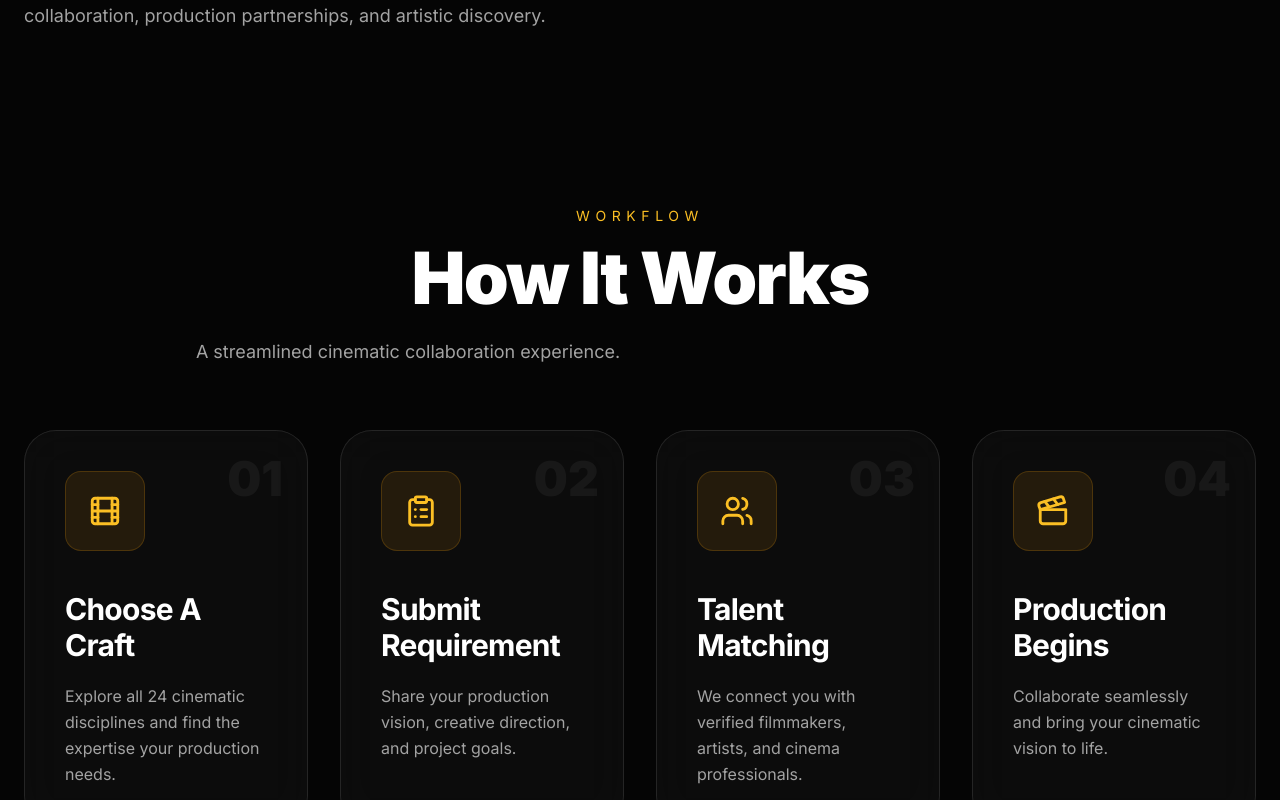
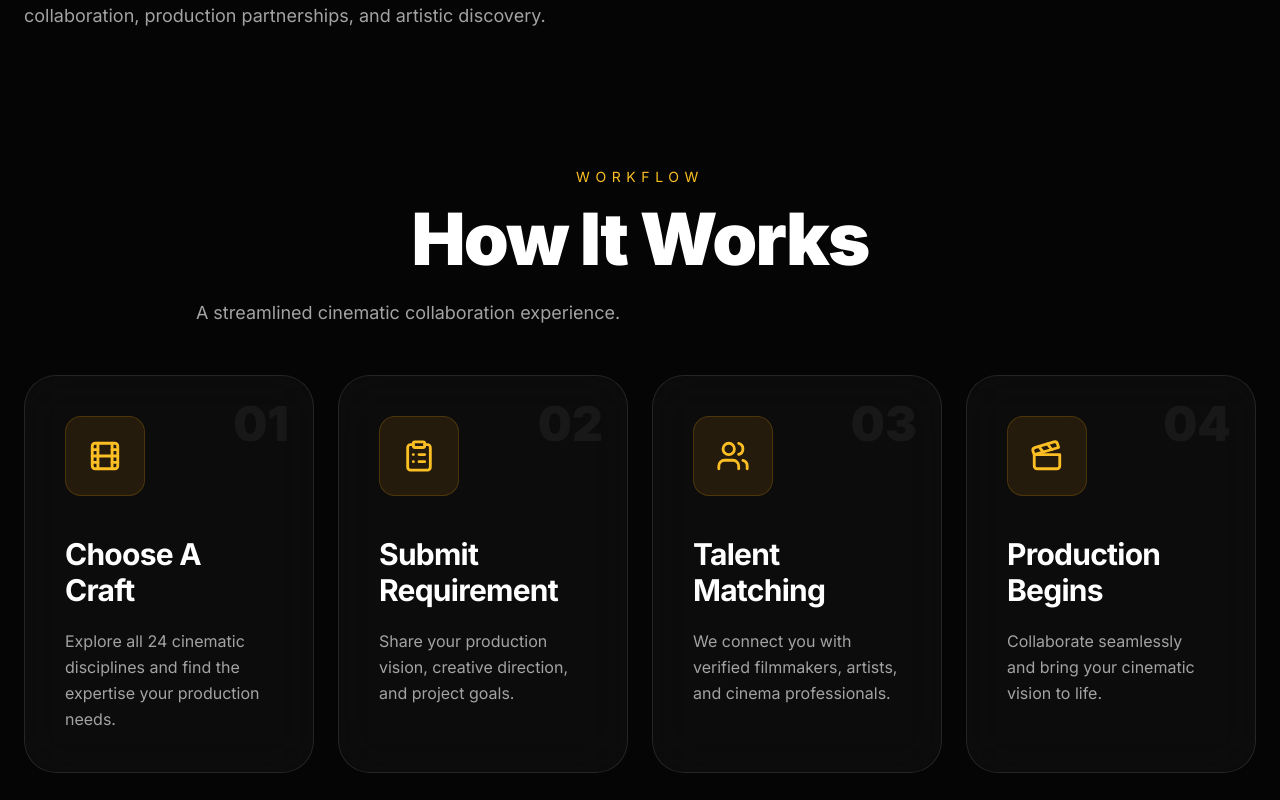
Before and after one commit to abhinavreddy2684-droid/PR.Pre.Pro.Post, a React (Vite) app in the folder 24-crafts/: page / in a window 1280 px wide. Shown: the part 3224-4024 px from the top of the page. Built offline with nearby package versions, Linux system fonts and the light colour scheme.

Commit message:
Tighten How It Works vertical spacing

```diff
--- a/24-crafts/src/sections/HowItWorks.jsx
+++ b/24-crafts/src/sections/HowItWorks.jsx
@@ -39,7 +39,7 @@ export default function HowItWorks() {
   return (
     <section
       id="how-it-works"
-      className="min-h-[calc(100svh-5rem)] flex items-center py-16 sm:py-20 lg:py-24 px-6 scroll-mt-20"
+      className="min-h-[calc(100svh-5rem)] flex items-center py-10 sm:py-12 lg:py-14 px-6 scroll-mt-20"
     >
       <div className="max-w-7xl mx-auto w-full">
         <SectionHeading
@@ -49,7 +49,7 @@ export default function HowItWorks() {
           center
         />
 
-        <div className="mt-12 sm:mt-14 lg:mt-16 grid sm:grid-cols-2 lg:grid-cols-4 gap-5 sm:gap-6 lg:gap-8">
+        <div className="mt-8 sm:mt-10 lg:mt-12 grid sm:grid-cols-2 lg:grid-cols-4 gap-4 sm:gap-5 lg:gap-6">
           {steps.map((step, index) => (
             <WorkflowCard key={step.title} step={step} index={index} />
           ))}
```
